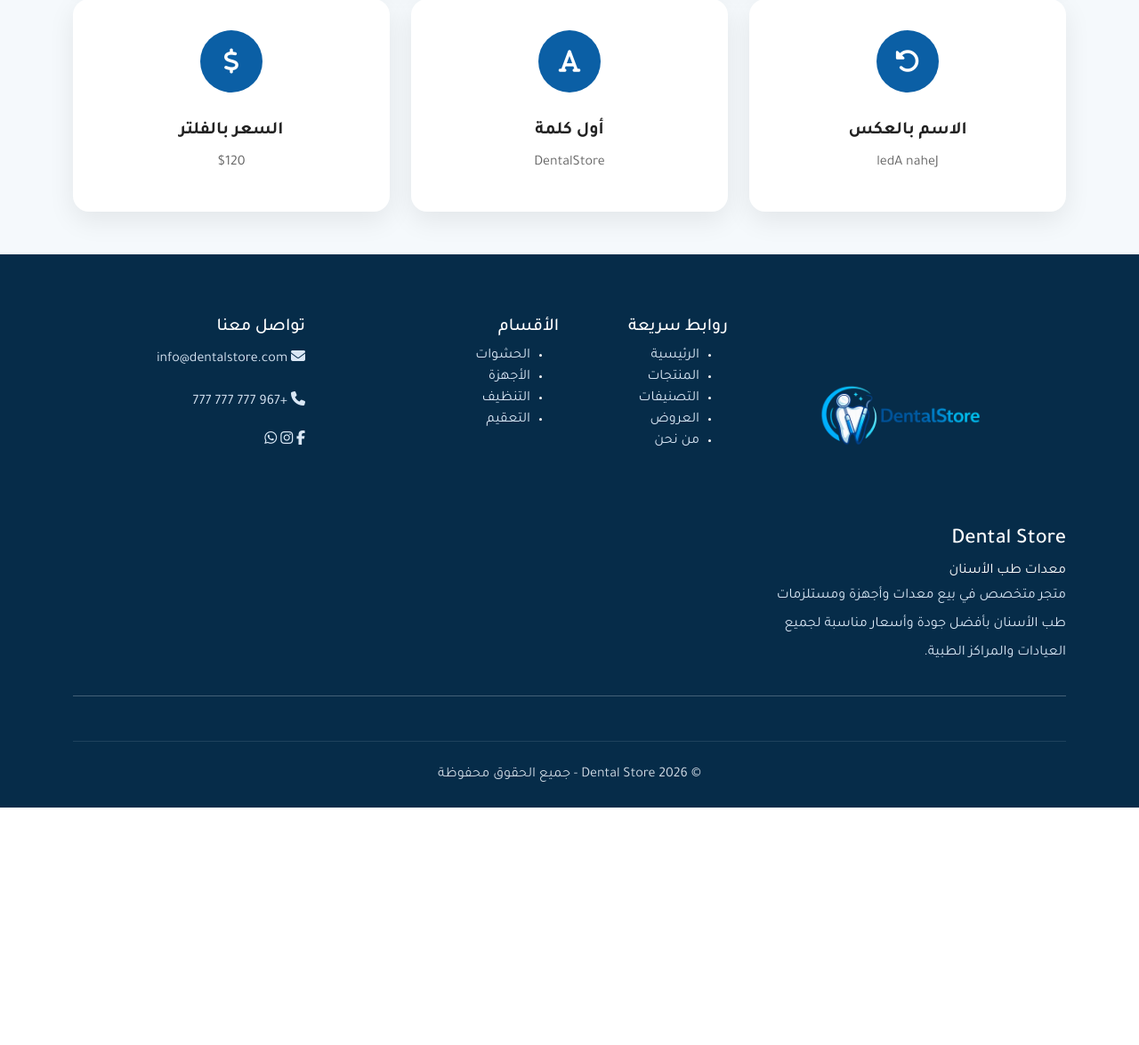
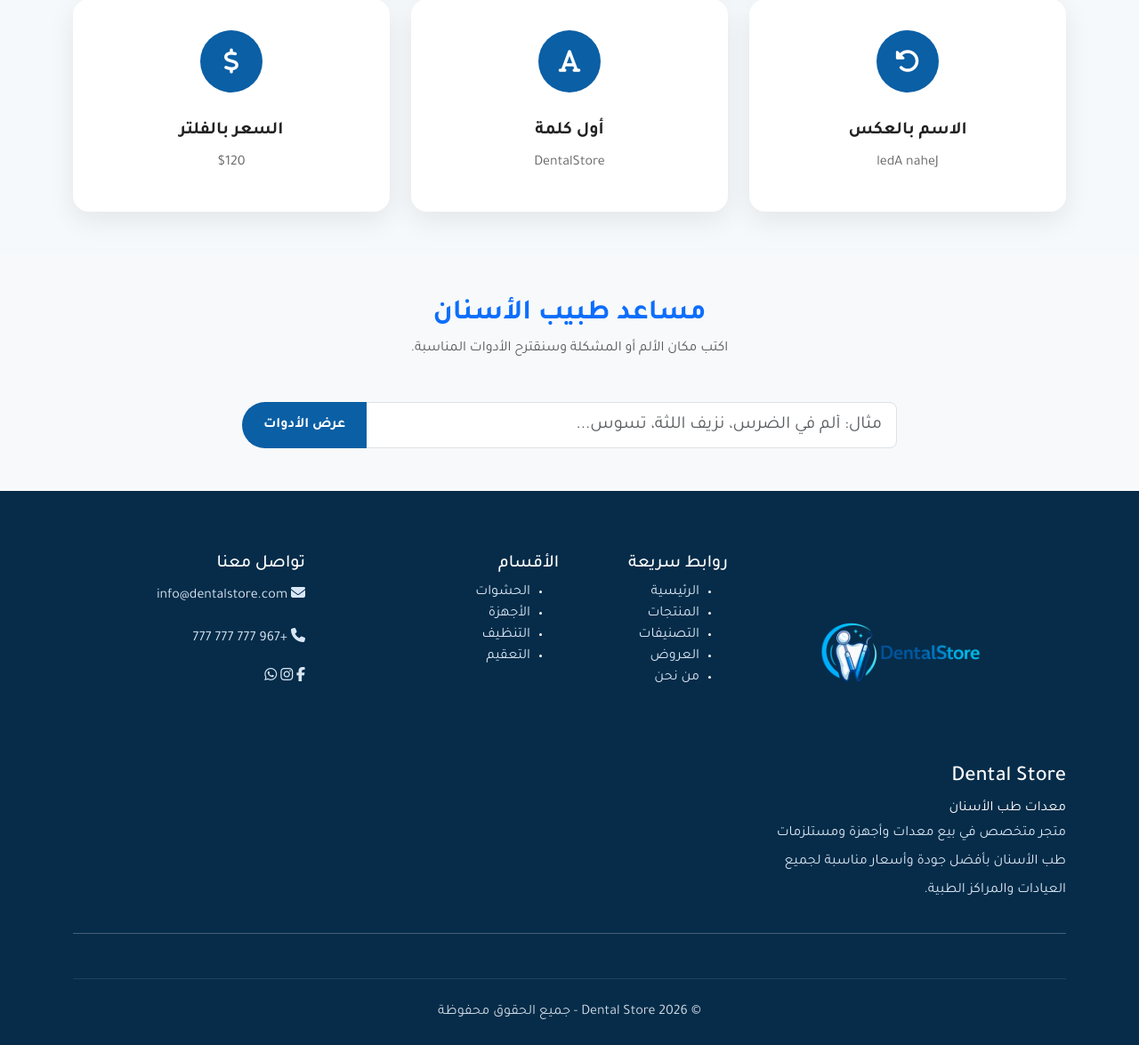
Before and after one commit to JehanAdel26-it/DentalStore, a Django app: page / in a window 1280 px wide. Shown: the part 5320-6495 px from the top of the page at 89% size. Before the commit the page ends 6228 px from the top, so only its background shows below. Run offline with Django 5.2, Linux system fonts and the light colour scheme.

Commit message:
Update products view and home page

```diff
--- a/products/views.py
+++ b/products/views.py
@@ -31,12 +31,300 @@
         }
     ]
 
-    # بيانات المتجر (متغيرات محلية)
+    # بيانات المتجر
     store_name = "DentalStore"
     owner = "Jehan Adel"
     email = "jehan773@gmail.com"
     phone = "+967773455773"
     discount = 20
+
+       # ===============================
+    # مساعد متجر DentalStore
+    # ===============================
+
+    result = ""
+
+    if request.method == "POST":
+
+        symptom = request.POST.get("symptom", "").strip().lower()
+
+
+        # تسوس
+        if "تسوس" in symptom:
+            result = """
+ الأدوات المقترحة:
+• حفار الأسنان
+• مادة الحشو
+• جهاز التجفيف
+• جهاز الأشعة
+"""
+
+
+        # ألم الأسنان
+        elif "ألم" in symptom or "وجع" in symptom or "يوجع" in symptom:
+            result = """
+ الأدوات المقترحة:
+• مرآة الأسنان
+• مسبار الأسنان
+• جهاز الأشعة
+• جهاز تنظيف الأسنان
+"""
+
+
+        # تورم وانتفاخ
+        elif "تورم" in symptom or "انتفاخ" in symptom or "ورم" in symptom:
+            result = """
+ الأدوات المقترحة:
+• جهاز فحص الأسنان
+• جهاز الأشعة
+• أدوات علاج اللثة
+• جهاز التعقيم
+"""
+
+
+        # تورم اللثة
+        elif "تورم اللثة" in symptom or "انتفاخ اللثة" in symptom:
+            result = """
+ الأدوات المقترحة:
+• جهاز تنظيف اللثة
+• أدوات اللثة
+• غسول الفم
+• جهاز إزالة الجير
+"""
+
+
+        # خراج
+        elif "خراج" in symptom:
+            result = """
+ الأدوات المقترحة:
+• جهاز الأشعة
+• أدوات علاج الجذور
+• أدوات التعقيم
+• مخدر موضعي
+"""
+
+
+        # ضرس العقل
+        elif "العقل" in symptom:
+            result = """
+ الأدوات المقترحة:
+• جهاز الأشعة
+• أدوات خلع الأسنان
+• كماشة الخلع
+"""
+
+
+        # خلع
+        elif "خلع" in symptom:
+            result = """
+ الأدوات المقترحة:
+• كماشة خلع الأسنان
+• ملقط جراحي
+• مخدر موضعي
+• شاش طبي
+"""
+
+
+        # اللثة
+        elif "لثة" in symptom:
+            result = """
+ الأدوات المقترحة:
+• جهاز تنظيف اللثة
+• جهاز إزالة الجير
+• أدوات اللثة
+"""
+
+
+        # نزيف
+        elif "نزيف" in symptom:
+            result = """
+ الأدوات المقترحة:
+• شاش طبي
+• أدوات اللثة
+• جهاز التعقيم
+"""
+
+
+        # تنظيف الأسنان
+        elif "تنظيف" in symptom:
+            result = """
+ الأدوات المقترحة:
+• جهاز تنظيف الأسنان
+• فرشاة التلميع
+• معجون التلميع
+"""
+
+
+        # جير
+        elif "جير" in symptom:
+            result = """
+ الأدوات المقترحة:
+• جهاز إزالة الجير
+• جهاز تنظيف الأسنان
+"""
+
+
+        # تقويم
+        elif "تقويم" in symptom:
+            result = """
+ الأدوات المقترحة:
+• أدوات التقويم
+• أسلاك التقويم
+• قاطع الأسلاك
+"""
+
+
+        # ألم بعد التقويم
+        elif "بعد التقويم" in symptom:
+            result = """
+ الأدوات المقترحة:
+• أدوات تعديل التقويم
+• شمع التقويم
+• أدوات الفحص
+"""
+
+
+        # حشو
+        elif "حشو" in symptom or "حشوة" in symptom:
+            result = """
+ الأدوات المقترحة:
+• مادة الحشو
+• حفار الأسنان
+• جهاز التجفيف
+"""
+
+
+        # سقوط الحشوة
+        elif "سقطت الحشوة" in symptom or "سقوط الحشوة" in symptom:
+            result = """
+ الأدوات المقترحة:
+• مادة الحشو
+• جهاز تنظيف الحفرة
+• أدوات الحشو
+"""
+
+
+        # كسر الأسنان
+        elif "كسر" in symptom:
+            result = """
+ الأدوات المقترحة:
+• مواد ترميم الأسنان
+• جهاز الأشعة
+• أدوات الحشو
+"""
+
+
+        # حساسية
+        elif "حساسية" in symptom or "بارد" in symptom or "ساخن" in symptom:
+            result = """
+ الأدوات المقترحة:
+• معجون علاج الحساسية
+• أدوات الفحص
+• جهاز الأشعة
+"""
+
+
+        # تبييض
+        elif "تبييض" in symptom:
+            result = """
+ الأدوات المقترحة:
+• جهاز التبييض
+• جل التبييض
+• أدوات التجميل
+"""
+
+
+        # زرع الأسنان
+        elif "زرع" in symptom:
+            result = """
+ الأدوات المقترحة:
+• أدوات زراعة الأسنان
+• مثقاب الزراعة
+• جهاز الأشعة
+"""
+
+
+        # أطفال
+        elif "طفل" in symptom or "اطفال" in symptom:
+            result = """
+ الأدوات المقترحة:
+• أدوات أسنان الأطفال
+• مرايا صغيرة
+• جهاز تنظيف الأسنان
+"""
+
+
+        # فحص
+        elif "فحص" in symptom:
+            result = """
+ الأدوات المقترحة:
+• مرآة الأسنان
+• مسبار الأسنان
+• جهاز الأشعة
+"""
+
+
+        # تجميل
+        elif "تجميل" in symptom:
+            result = """
+ الأدوات المقترحة:
+• جهاز التبييض
+• قشور الأسنان
+• أدوات التجميل
+"""
+
+
+        # كرسي
+        elif "كرسي" in symptom:
+            result = """
+ الأجهزة المقترحة:
+• كرسي الأسنان
+• مصباح الأسنان
+• وحدة الأسنان
+"""
+
+
+        # تعقيم
+        elif "تعقيم" in symptom:
+            result = """
+ الأدوات المقترحة:
+• جهاز التعقيم
+• أكياس التعقيم
+• قفازات طبية
+"""
+
+
+        # أجهزة
+        elif "جهاز" in symptom:
+            result = """
+ الأجهزة المتوفرة:
+• جهاز تنظيف الأسنان
+• جهاز التعقيم
+• جهاز الأشعة
+• جهاز إزالة الجير
+"""
+
+
+        else:
+            result = """
+❌ لم أتعرف على الحالة.
+
+جرب كتابة:
+• ألم الأسنان
+• تورم
+• انتفاخ اللثة
+• تسوس
+• خراج
+• ضرس العقل
+• حشو
+• خلع
+• تقويم
+• تنظيف
+• جير
+• تبييض
+• حساسية
+• زرع الأسنان
+"""
 
     context = {
         "store_name": store_name,
@@ -45,6 +333,7 @@
         "phone": phone,
         "discount": discount,
         "products": products,
+        "result": result,
     }
 
     return render(request, "products/home.html", context)
--- a/templates/products/home.html
+++ b/templates/products/home.html
@@ -1070,5 +1070,88 @@
     </div>
 
 </section>
+<!-- ================= DENTAL ASSISTANT ================= -->
+
+<section class="py-5 bg-light">
+
+    <div class="container">
+
+        <div class="text-center mb-5">
+
+            <h2 class="fw-bold text-primary">
+
+                مساعد طبيب الأسنان
+
+            </h2>
+
+            <p class="text-muted">
+
+                اكتب مكان الألم أو المشكلة وسنقترح الأدوات المناسبة.
+
+            </p>
+
+        </div>
+
+        <div class="row justify-content-center">
+
+            <div class="col-lg-8">
+
+                <form method="POST">
+
+                    {% csrf_token %}
+
+                    <div class="input-group">
+
+                        <input
+                            type="text"
+                            class="form-control form-control-lg"
+                            name="symptom"
+                            placeholder="مثال: ألم في الضرس، نزيف اللثة، تسوس...">
+
+                        <button class="btn btn-primary px-4" type="submit">
+
+                            عرض الأدوات
+
+                        </button>
+
+                    </div>
+
+                </form>
+
+            </div>
+
+        </div>
+
+        {% if result %}
+
+        <div class="row justify-content-center mt-5">
+
+            <div class="col-lg-8">
+
+                <div class="card shadow border-0">
+
+                    <div class="card-body">
+
+                        <h4 class="text-success mb-3">
+
+                            الأدوات المقترحة
+
+                        </h4>
+
+                        <p>{{ result }}</p>
+
+                    </div>
+
+                </div>
+
+            </div>
+
+        </div>
+
+        {% endif %}
+
+    </div>
+
+</section>
 
 {% endblock %}
```
